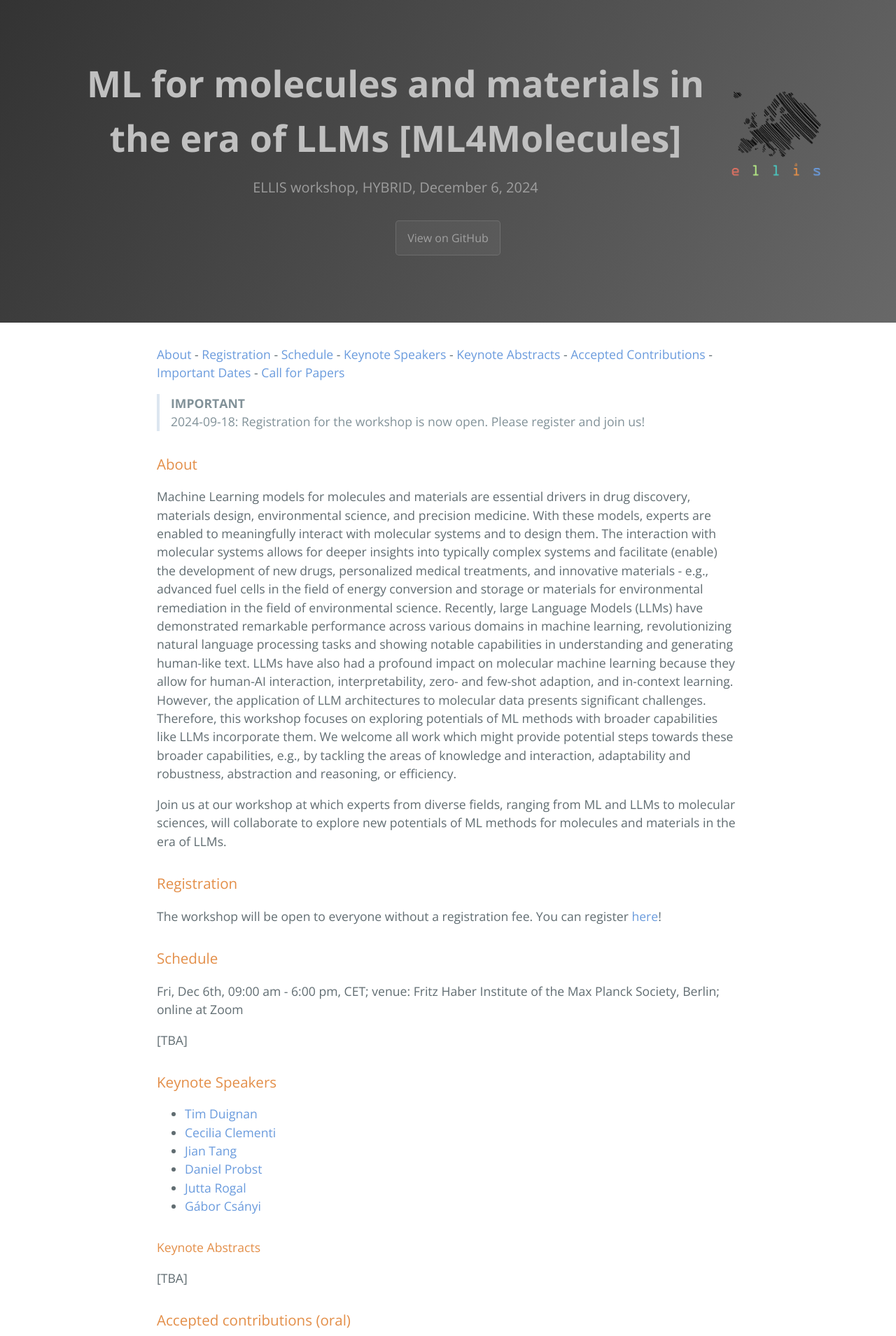
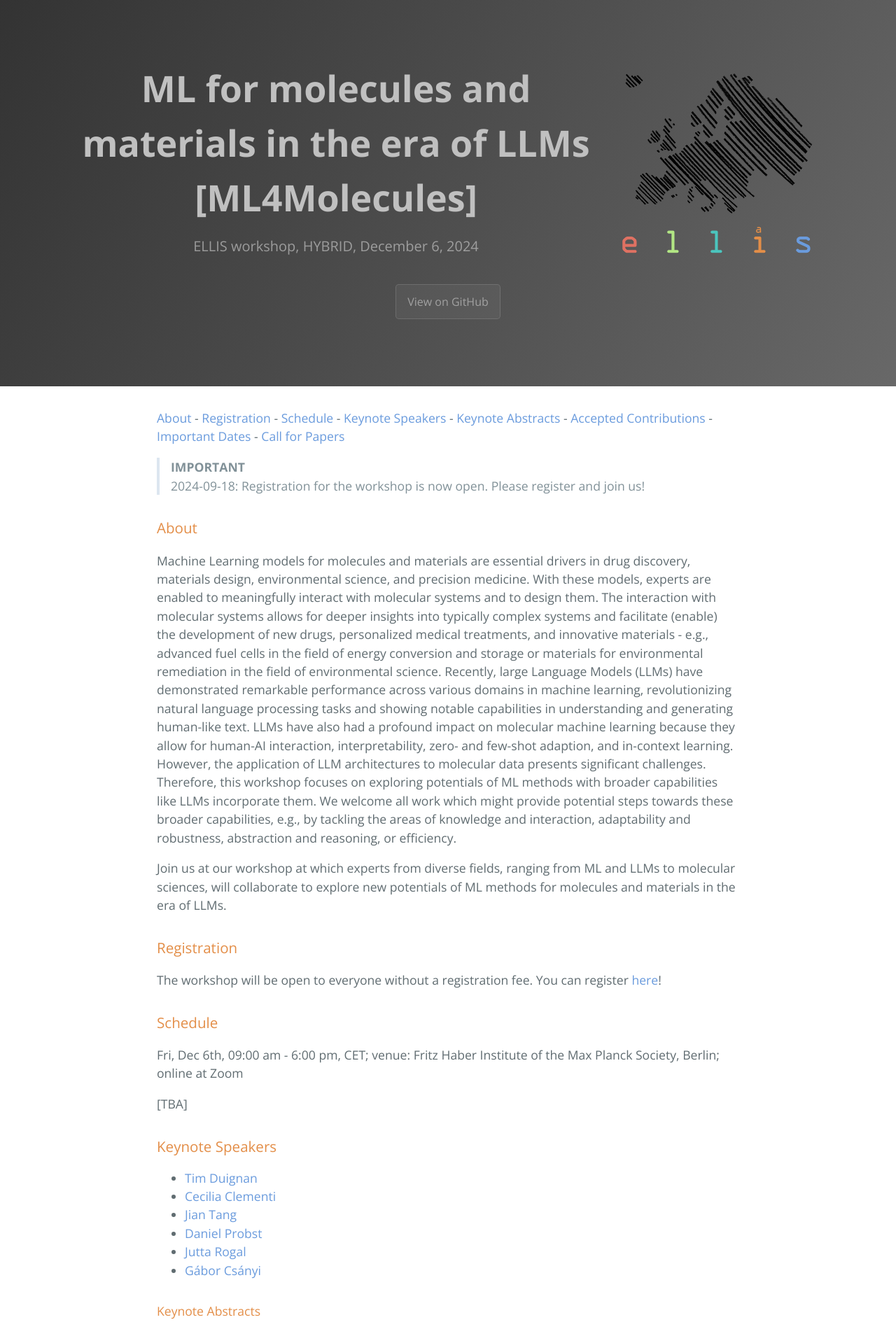
Before and after one commit to moleculediscovery/workshop2024, a Jekyll site: the page built from index.md, in a window 1280 px wide. Shown: the top 1909 px of the page at 70% size. Built offline with Jekyll 4.4.1, drawn with Linux system fonts in a browser that asks for light colours; our own code applies the rules of GitHub Pages for plain Markdown files.

Commit message:
Update style.scss

```diff
--- a/assets/css/style.scss
+++ b/assets/css/style.scss
@@ -66,6 +66,7 @@ $hr-border-color: #eff0f1 !default;
 }
 
 .header-logo {
-  max-width: 150px; /* Adjust size as needed */
-  height: auto;
+  //max-width: 150px; /* Adjust size as needed */
+  //height: auto;
+  height: 100%;
 }
```
